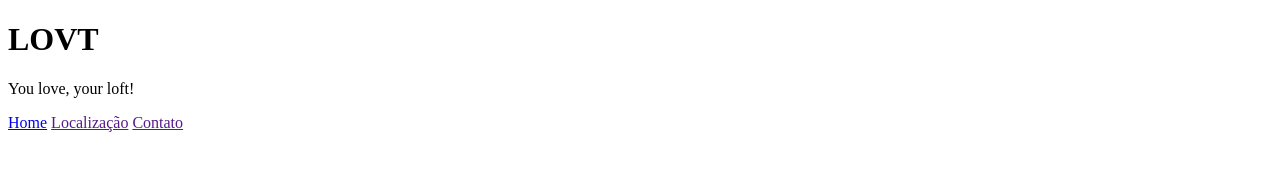
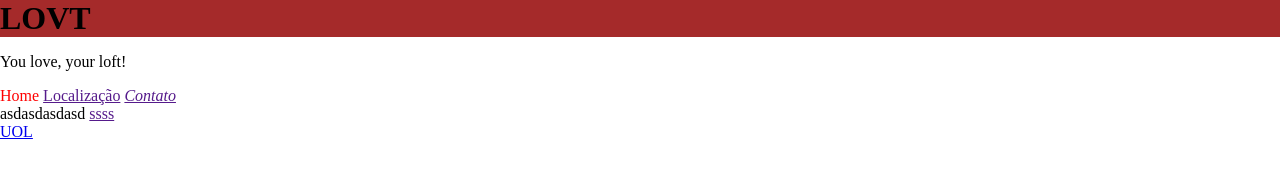
Before and after one commit to sergiomoura/lovt-express, a website: page views/index.html in a window 1280 px wide. Drawn offline with Linux system fonts and the light colour scheme.

Commit message:
Externalizando o css

```diff
--- a/index.js
+++ b/index.js
@@ -3,6 +3,9 @@ const express = require('express');
 
 // Criar um servidor: app
 const app = express();
+
+// Definindo a pasta de arquivos estáticos
+app.use(express.static(__dirname+'/public'));
 
 // Criar uma rota "/" que vai enviar um arquivo views/index.html
 app.get('/', (req,res)=>{
--- /dev/null
+++ b/public/css/style.css
@@ -0,0 +1,19 @@
+body {
+    margin:0;
+    padding: 0;
+}
+
+h1 {
+    margin: 0;
+    padding: 0;
+    background-color: brown;
+}
+
+nav>a:first-child {
+    color: red;
+    text-decoration: none;
+}
+
+#link-contato{
+    font-style: italic;
+}
--- a/views/index.html
+++ b/views/index.html
@@ -5,6 +5,8 @@
     <meta http-equiv="X-UA-Compatible" content="IE=edge">
     <meta name="viewport" content="width=device-width, initial-scale=1.0">
     <title>Document</title>
+    <!-- <link rel="stylesheet" href="../public/css/style.css"> -->
+    <link rel="stylesheet" href="/css/style.css">
 </head>
 <body>
     <header>
@@ -13,12 +15,22 @@
             <p>You love, your loft!</p>
         </div>
         <nav>
+
             <a href="http://www.digitalhouse.com">Home</a>
             <a href="">Localização</a>
-            <a href="">Contato</a>
+            <a id="link-contato" href="">Contato</a>
+
+            <div>
+                asdasdasdasd
+                <a href="">ssss</a>
+            </div>
+
         </nav>
     </header>
-    <main></main>
+
+    <main>
+        <a href="http://wwww.uol.com.br">UOL</a>
+    </main>
     <footer></footer>
 </body>
 </html>
```
Also changed, not shown: public/img/arrow-left.svg (added), public/img/arrow-right.svg (added), public/img/classico.png (added), public/img/facebook.svg (added), public/img/foto-project-1.png (added), public/img/foto-project-2.png (added), public/img/hamburguer.svg (added), public/img/image 1.svg (added), public/img/industrial.png (added), public/img/instagram.svg (added), public/img/logo.svg (added), public/img/moderno.png (added), public/img/slide-1.png (added), public/img/whatsapp.svg (added).
